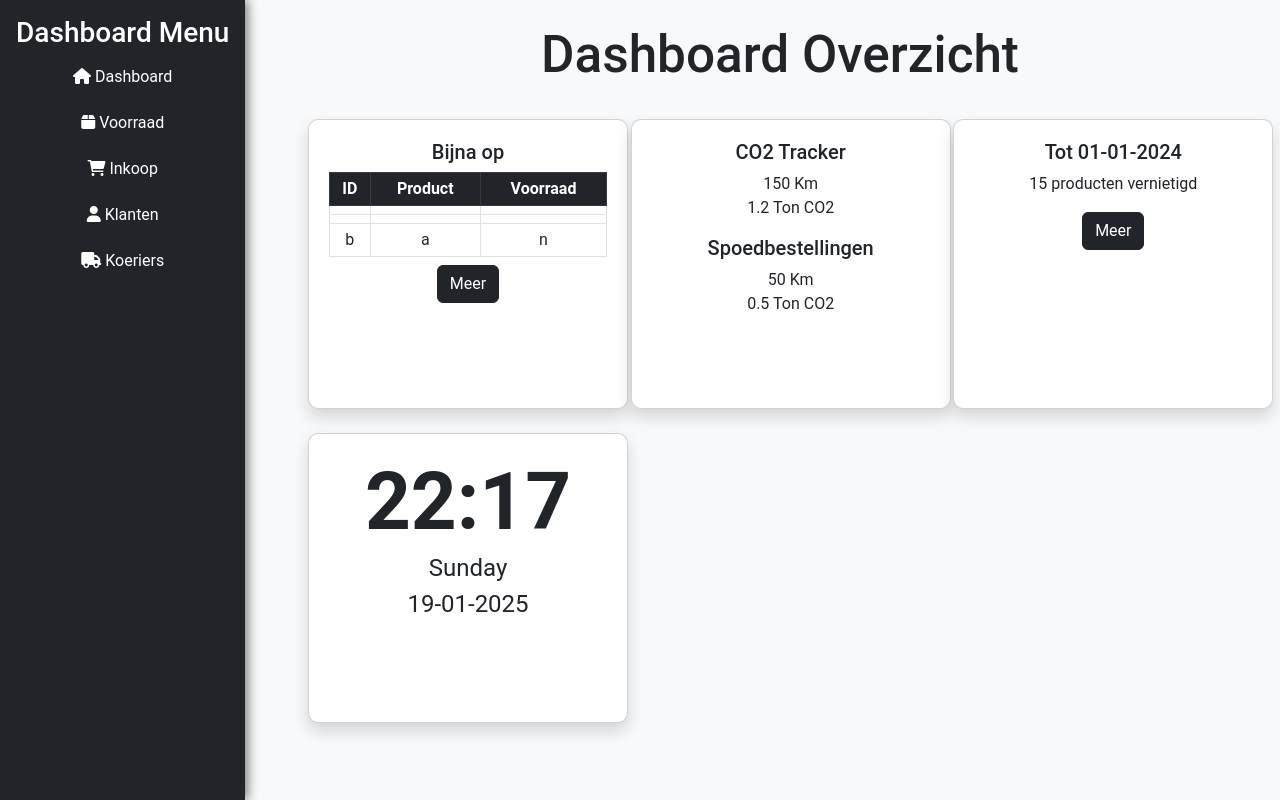
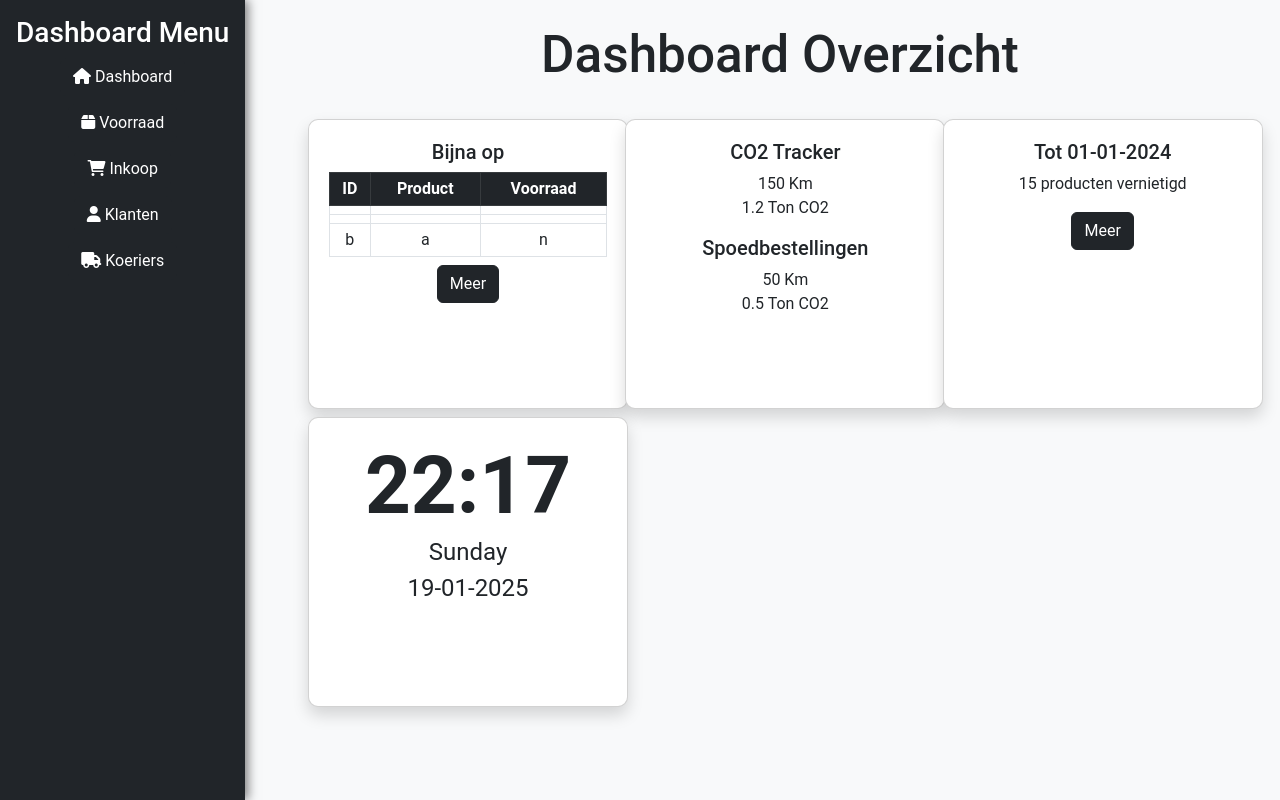
Before and after one commit to CyberDuckys/Main, a Flask app: page / in a window 1280 px wide. Run offline with Flask 3, Linux system fonts and the light colour scheme.

Commit message:
geen wijzingen

```diff
--- a/website/static/style.css
+++ b/website/static/style.css
@@ -191,7 +191,7 @@
 
 html,
 body {
-    font-family: 'Roboto', sans-serif;
+  font-family: "Roboto", sans-serif;
   background-color: #f8f9fa;
   min-height: 100vh;
   min-width: min-content;
@@ -288,7 +288,7 @@ a {
   margin: auto !important;
 }
 
-.card shadow text-center bg-light border-dashed+.text-primary:hover {
+.card shadow text-center bg-light border-dashed + .text-primary:hover {
   color: rgb(13 110 253 / 37%) !important;
 }
 
--- a/website/templates/index.html
+++ b/website/templates/index.html
@@ -3,7 +3,7 @@
 <div class="container py-4">
   <h1 class="text-center mb-4">Dashboard Overzicht</h1>
 
-  <div class="row g-4">
+  <div class="row g-2">
     <!-- Bijna op -->
     <div class="col-md-6 col-lg-4">
       <div class="card shadow">
```
Lines whose indentation alone changed are shown as unchanged.
